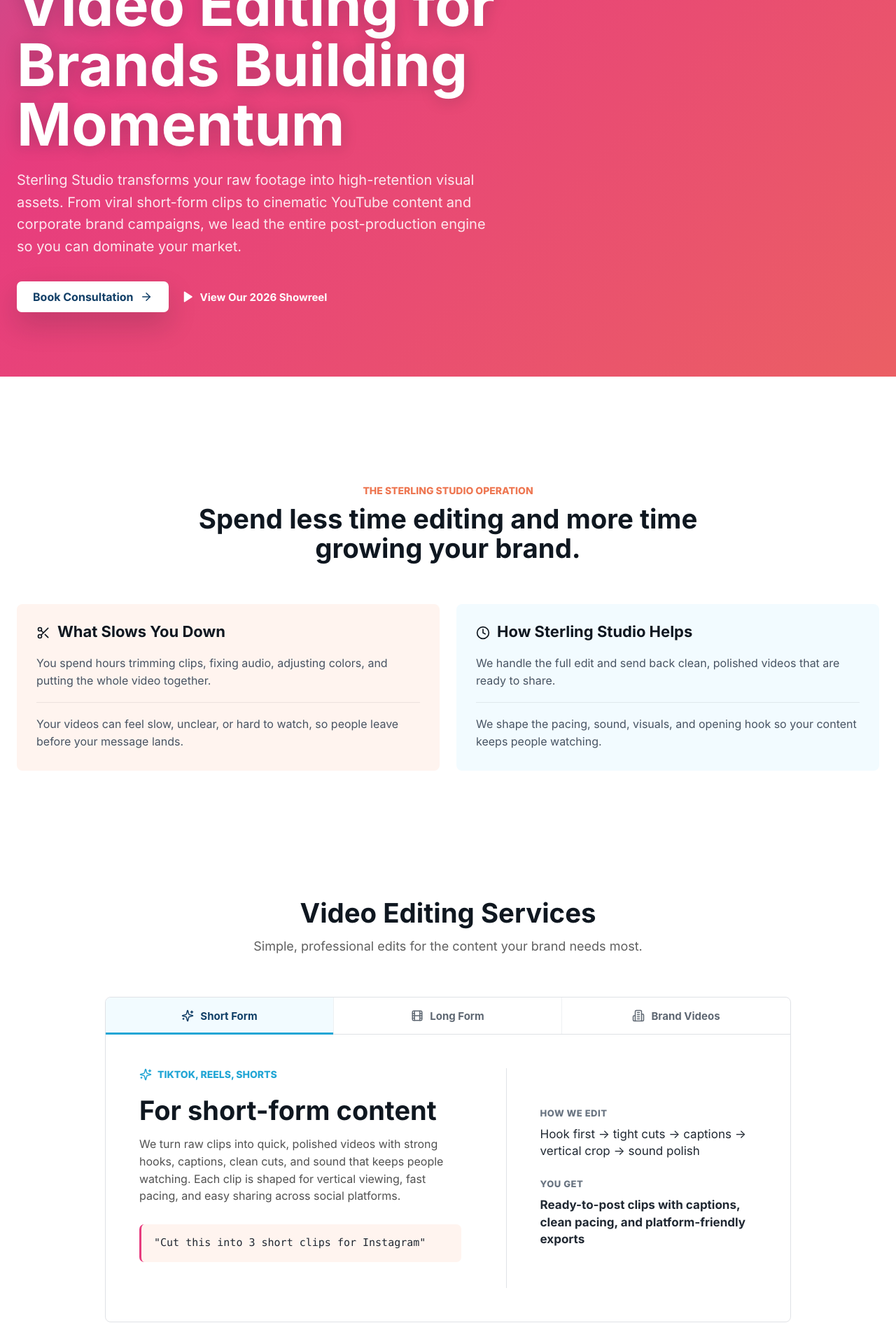
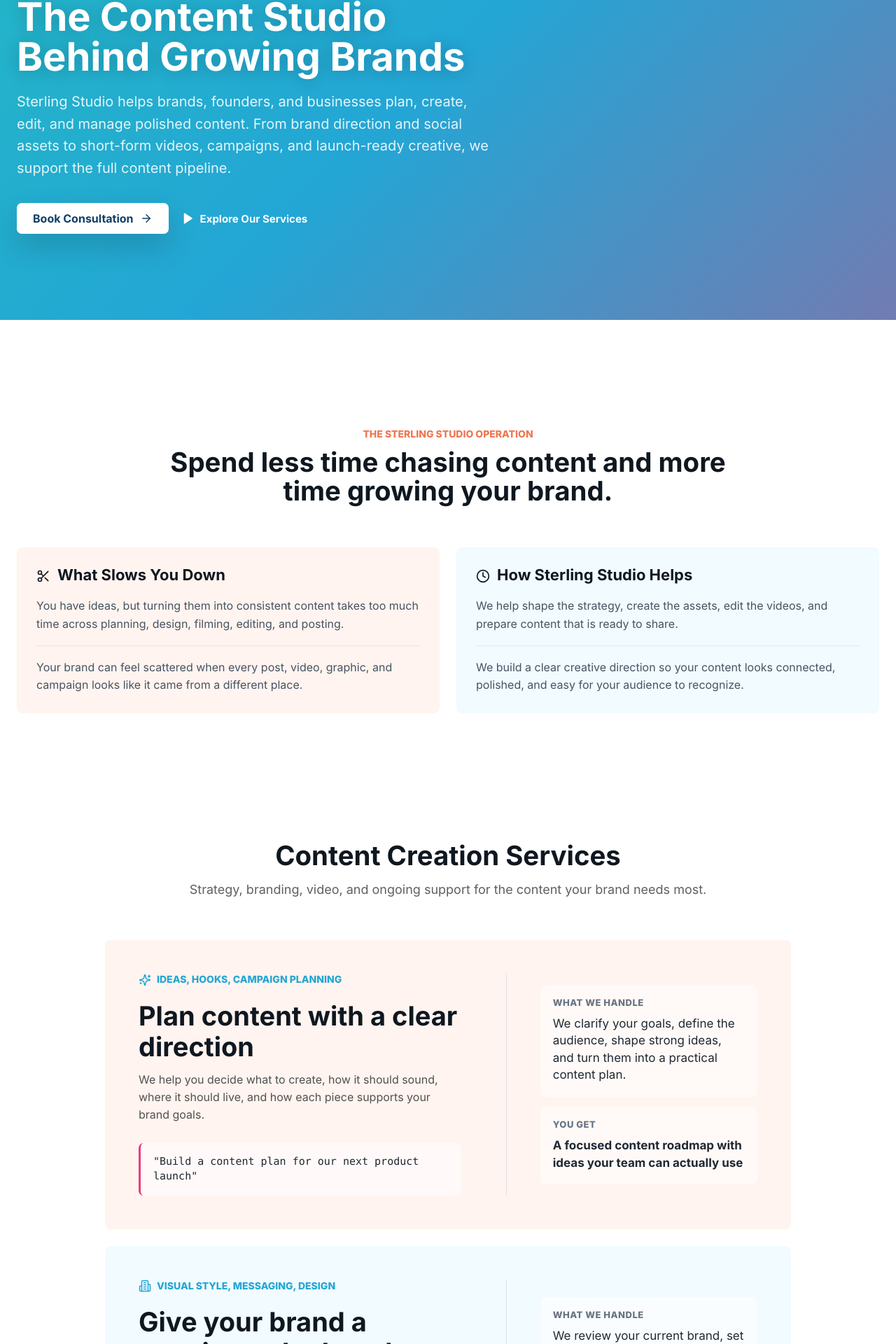
Before and after one commit to Abdullah-Malik/sterling-studio, a Next.js app: page / in a window 1280 px wide. Shown: the part 240-2160 px from the top of the page at 70% size. Built offline with nearby package versions, Linux system fonts and the light colour scheme.

Commit message:
checkpoint

```diff
--- a/app/globals.css
+++ b/app/globals.css
@@ -171,16 +171,16 @@
 
 .nav-cta {
   border-color: var(--magenta);
-  background: #ffffff;
-  color: var(--magenta);
+  background: var(--magenta);
+  color: #ffffff;
   padding: 0 18px;
   box-shadow: 0 12px 24px rgba(231, 60, 126, 0.18);
 }
 
 .nav-cta:hover {
   border-color: #c92263;
-  background: #fff1f7;
-  color: #c92263;
+  background: #c92263;
+  color: #ffffff;
 }
 
 .menu-button {
@@ -213,7 +213,7 @@
     var(--mint)
   );
   background-size: 400% 400%;
-  animation: gradient 15s ease infinite;
+  animation: gradient 9s ease infinite;
   content: "";
 }
 
@@ -250,7 +250,7 @@
 .hero h1 {
   margin: 22px 0 20px;
   max-width: 720px;
-  font-size: clamp(46px, 7vw, 84px);
+  font-size: clamp(34px, 4.4vw, 56px);
   font-weight: 720;
   letter-spacing: 0;
   line-height: 1.02;
@@ -428,19 +428,34 @@
   background: var(--panel);
 }
 
-.service-tabs-card {
-  overflow: hidden;
+.service-stack {
+  display: grid;
+  gap: 24px;
   width: min(100%, 980px);
   margin: 0 auto;
-  border: 1px solid #dfe2e6;
-  border-radius: 8px;
-  background: var(--panel);
 }
 
-.service-tabs {
+.service-window {
   display: grid;
-  grid-template-columns: repeat(3, minmax(0, 1fr));
-  border-bottom: 1px solid #dfe2e6;
+  grid-template-columns: minmax(0, 1fr) minmax(300px, 0.78fr);
+  gap: clamp(28px, 5vw, 72px);
+  overflow: hidden;
+  border: 0;
+  border-radius: 8px;
+  background: #fff4ef;
+  padding: clamp(28px, 4vw, 48px);
+}
+
+.service-window:nth-child(2) {
+  background: #f2fbff;
+}
+
+.service-window:nth-child(3) {
+  background: #fbf4f9;
+}
+
+.service-window:nth-child(4) {
+  background: #effdf8;
 }
 
 .card-icon {
@@ -452,52 +467,6 @@
   border-radius: 8px;
   background: #f2f7f7;
   color: var(--accent-mid);
-}
-
-.service-tab {
-  position: relative;
-  display: inline-flex;
-  align-items: center;
-  justify-content: center;
-  gap: 9px;
-  min-height: 52px;
-  border-right: 1px solid #edf0f2;
-  background: transparent;
-  color: #5f6873;
-  font-size: 15px;
-  font-weight: 750;
-  transition:
-    background 180ms ease,
-    color 180ms ease;
-}
-
-.service-tab:last-child {
-  border-right: 0;
-}
-
-.service-tab:hover,
-.service-tab.active {
-  background: #f2fbff;
-  color: var(--accent-dark);
-}
-
-.service-tab.active::after {
-  position: absolute;
-  right: 0;
-  bottom: -1px;
-  left: 0;
-  height: 3px;
-  background: var(--sky);
-  content: "";
-}
-
-.service-tab-panel {
-  display: grid;
-  grid-template-columns: minmax(0, 1fr) minmax(300px, 0.78fr);
-  gap: clamp(28px, 5vw, 72px);
-  min-height: 410px;
-  padding: clamp(28px, 4vw, 48px);
-  animation: service-panel-in 280ms ease both;
 }
 
 .service-panel-copy {
@@ -541,7 +510,7 @@
   margin-top: 28px;
   border-left: 3px solid var(--magenta);
   border-radius: 7px;
-  background: #fff4ef;
+  background: rgba(255, 255, 255, 0.62);
   color: #202832;
   padding: 16px 18px;
   font-family: ui-monospace, SFMono-Regular, Menlo, Monaco, Consolas,
@@ -553,9 +522,15 @@
 .service-panel-output {
   display: grid;
   align-content: center;
-  gap: 26px;
+  gap: 14px;
   border-left: 1px solid #dfe2e6;
   padding-left: clamp(28px, 4vw, 48px);
+}
+
+.service-panel-output > div {
+  border-radius: 8px;
+  background: rgba(255, 255, 255, 0.56);
+  padding: 18px;
 }
 
 .service-panel-output span {
@@ -583,18 +558,6 @@
   display: block;
 }
 
-@keyframes service-panel-in {
-  from {
-    opacity: 0;
-    transform: translateY(8px);
-  }
-
-  to {
-    opacity: 1;
-    transform: translateY(0);
-  }
-}
-
 .pipeline-section,
 .testimonial-section {
   padding: 112px 0;
@@ -615,7 +578,7 @@
   bottom: 14px;
   left: 50%;
   width: 2px;
-  background: var(--ink);
+  background: var(--muted);
   content: "";
   transform: translateX(-50%);
 }
@@ -858,9 +821,8 @@
     grid-template-columns: repeat(2, minmax(0, 1fr));
   }
 
-  .service-tab-panel {
+  .service-window {
     grid-template-columns: 1fr;
-    min-height: 560px;
   }
 
   .service-panel-output {
@@ -1000,7 +962,7 @@
   }
 
   .hero h1 {
-    font-size: clamp(42px, 15vw, 64px);
+    font-size: clamp(32px, 10vw, 46px);
   }
 
   .hero-actions {
@@ -1021,33 +983,7 @@
     grid-template-columns: 1fr;
   }
 
-  .service-tabs {
-    grid-template-columns: 1fr;
-  }
-
-  .service-tab {
-    justify-content: flex-start;
-    min-height: 48px;
-    border-right: 0;
-    border-bottom: 1px solid #edf0f2;
-    padding: 0 18px;
-  }
-
-  .service-tab:last-child {
-    border-bottom: 0;
-  }
-
-  .service-tab.active::after {
-    top: 0;
-    right: auto;
-    bottom: 0;
-    left: 0;
-    width: 3px;
-    height: auto;
-  }
-
-  .service-tab-panel {
-    min-height: 0;
+  .service-window {
     padding: 24px;
   }
 
--- a/app/layout.tsx
+++ b/app/layout.tsx
@@ -2,9 +2,9 @@
 import "./globals.css";
 
 export const metadata: Metadata = {
-  title: "Sterling Studio | Premium Video Post-Production",
+  title: "Sterling Studio | Content Creation, Branding & Video",
   description:
-    "Sterling Studio transforms raw footage into high-retention visual assets for creators, companies, entrepreneurs, and corporate brands.",
+    "Sterling Studio helps growing brands plan, create, edit, and manage polished content across branding, video, and social platforms.",
 };
 
 export default function RootLayout({
--- a/app/page.tsx
+++ b/app/page.tsx
@@ -13,92 +13,103 @@
   Rocket,
   Scissors,
   Sparkles,
-  UploadCloud,
   X,
 } from "lucide-react";
-import { useEffect, useState } from "react";
+import { useState } from "react";
 
 const bottlenecks = [
   {
     pain:
-      "You spend hours trimming clips, fixing audio, adjusting colors, and putting the whole video together.",
+      "You have ideas, but turning them into consistent content takes too much time across planning, design, filming, editing, and posting.",
     solution:
-      "We handle the full edit and send back clean, polished videos that are ready to share.",
+      "We help shape the strategy, create the assets, edit the videos, and prepare content that is ready to share.",
   },
   {
     pain:
-      "Your videos can feel slow, unclear, or hard to watch, so people leave before your message lands.",
+      "Your brand can feel scattered when every post, video, graphic, and campaign looks like it came from a different place.",
     solution:
-      "We shape the pacing, sound, visuals, and opening hook so your content keeps people watching.",
+      "We build a clear creative direction so your content looks connected, polished, and easy for your audience to recognize.",
   },
 ];
 
 const services = [
   {
-    title: "Short-Form Videos",
-    tabLabel: "Short Form",
-    format: "TikTok, Reels, Shorts",
-    heading: "For short-form content",
+    title: "Content Strategy",
+    format: "Ideas, Hooks, Campaign Planning",
+    heading: "Plan content with a clear direction",
     description:
-      "We turn raw clips into quick, polished videos with strong hooks, captions, clean cuts, and sound that keeps people watching. Each clip is shaped for vertical viewing, fast pacing, and easy sharing across social platforms.",
-    example: '"Cut this into 3 short clips for Instagram"',
-    process: "Hook first -> tight cuts -> captions -> vertical crop -> sound polish",
-    result: "Ready-to-post clips with captions, clean pacing, and platform-friendly exports",
+      "We help you decide what to create, how it should sound, where it should live, and how each piece supports your brand goals.",
+    example: '"Build a content plan for our next product launch"',
+    process:
+      "We clarify your goals, define the audience, shape strong ideas, and turn them into a practical content plan.",
+    result: "A focused content roadmap with ideas your team can actually use",
     icon: Sparkles,
   },
   {
-    title: "Long-Form Videos",
-    tabLabel: "Long Form",
-    format: "YouTube & Podcasts",
-    heading: "For YouTube and podcasts",
+    title: "Branding & Creative Direction",
+    format: "Visual Style, Messaging, Design",
+    heading: "Give your brand a consistent look and voice",
     description:
-      "We clean up your footage, remove slow moments, improve the flow, and add visuals that make longer videos easier to watch.",
-    example: '"Edit this podcast into a clear YouTube episode"',
-    process: "Clean audio -> remove pauses -> add B-roll -> final polish",
-    result: "A complete long-form video that feels clear and professional",
+      "We shape the look, feel, tone, and creative direction behind your content so every asset feels like it belongs to the same brand.",
+    example: '"Help our content look more polished and consistent"',
+    process:
+      "We review your current brand, set the visual direction, refine the messaging, and define the style for your assets.",
+    result: "Clear creative guidance for videos, graphics, posts, and campaigns",
+    icon: Building2,
+  },
+  {
+    title: "Video Production & Editing",
+    format: "Short Form, Long Form, Ads",
+    heading: "Create videos that feel sharp and easy to watch",
+    description:
+      "We edit short-form videos, long-form content, ads, demos, and brand stories with clean pacing, captions, sound, and platform-ready exports.",
+    example: '"Turn this footage into polished content for our channels"',
+    process:
+      "We review the footage, build the edit, add captions and sound, then prepare final exports for the right platforms.",
+    result: "Professional videos ready for social, websites, ads, or sales",
     icon: Film,
   },
   {
-    title: "Brand & Business Videos",
-    tabLabel: "Brand Videos",
-    format: "Demos, Ads, Testimonials",
-    heading: "For business and brand content",
+    title: "Brand Content Management",
+    format: "Ongoing Content Support",
+    heading: "Keep your brand content moving",
     description:
-      "We edit demos, ads, testimonials, and company videos so your message is easy to understand and your brand looks sharp.",
-    example: '"Make this customer story feel polished and credible"',
-    process: "Find the story -> clean the edit -> add brand assets -> export",
-    result: "A polished business video ready for your site, ads, or sales team",
-    icon: Building2,
+      "We help manage the content flow from idea to delivery, keeping your brand supplied with polished assets without making your team chase every detail.",
+    example: '"Help us keep content moving every month"',
+    process:
+      "We plan the calendar, organize asset needs, coordinate production, and keep content moving toward delivery.",
+    result: "A steady content workflow with fewer bottlenecks and clearer output",
+    icon: Layers,
   },
 ];
 
 const pipeline = [
   {
     step: "01",
-    title: "Drop Your Raw Assets",
+    title: "Discovery & Strategy",
     description:
-      "Upload unedited footage, voiceovers, and custom assets to a secure cloud folder, Frame.io, or Google Drive workspace.",
-    icon: UploadCloud,
+      "We learn about your brand, audience, goals, current content, and what you want your content to accomplish.",
+    icon: MessageSquare,
   },
   {
     step: "02",
-    title: "Creative Blueprint & Post-Production",
+    title: "Creative Planning",
     description:
-      "We review your brand guidelines, establish pacing, then manage audio cleanup, color grading, narrative cuts, and B-roll placement.",
+      "We map out content ideas, hooks, scripts, visual direction, brand assets, and the best formats for each platform.",
     icon: Layers,
   },
   {
     step: "03",
-    title: "Frame-by-Frame Feedback",
+    title: "Production & Editing",
     description:
-      "Receive a high-definition draft link and leave exact timestamped revision notes directly on the video timeline.",
-    icon: MessageSquare,
+      "We create the visuals, edit the videos, design supporting assets, refine the details, and keep everything aligned with your brand.",
+    icon: Clapperboard,
   },
   {
     step: "04",
-    title: "Final Asset Delivery",
+    title: "Delivery & Launch",
     description:
-      "Your optimized video file is rendered with final thumbnail and platform specs, ready to publish and drive conversions.",
+      "You receive platform-ready content with the right exports, captions, thumbnails, and guidance to publish with confidence.",
     icon: Rocket,
   },
 ];
@@ -106,13 +117,13 @@
 const testimonials = [
   {
     quote:
-      "I used to spend late nights editing instead of planning new videos. Sterling Studio made the process easier and helped our videos feel sharper and more consistent.",
+      "Sterling Studio helped us turn scattered ideas into a clear content plan. Our posts, videos, and brand visuals finally feel consistent.",
     author: "David Thorne",
-    role: "Tech Entrepreneur & YouTube Creator",
+    role: "Founder & Creator",
   },
   {
     quote:
-      "Our product demos and customer stories look much more polished now. The team is fast, easy to work with, and understands how to make business videos clear.",
+      "We needed more than editing. Sterling helped us shape our content, polish our brand visuals, and keep a steady flow of assets moving.",
     author: "Elena Rostova",
     role: "Head of Marketing at SyncFlow Software",
   },
@@ -120,17 +131,6 @@
 
 export default function Home() {
   const [menuOpen, setMenuOpen] = useState(false);
-  const [activeServiceIndex, setActiveServiceIndex] = useState(0);
-  const activeService = services[activeServiceIndex];
-  const ActiveServiceIcon = activeService.icon;
-
-  useEffect(() => {
-    const timer = window.setInterval(() => {
-      setActiveServiceIndex((index) => (index + 1) % services.length);
-    }, 1000);
-
-    return () => window.clearInterval(timer);
-  }, []);
 
   return (
     <main>
@@ -149,8 +149,8 @@
             <a className="nav-link" href="#services" onClick={() => setMenuOpen(false)}>
               Services
             </a>
-            <a className="nav-link" href="#portfolio" onClick={() => setMenuOpen(false)}>
-              Our Portfolio
+            <a className="nav-link" href="#process" onClick={() => setMenuOpen(false)}>
+              Process
             </a>
             <a className="nav-link" href="#about" onClick={() => setMenuOpen(false)}>
               About Us
@@ -179,23 +179,23 @@
         <div className="hero-inner">
           <div className="info-badge">
             <Clapperboard size={17} />
-            Premium Post-Production Studio
+            Content, Branding & Video Studio
           </div>
-          <h1>Video Editing for Brands Building Momentum</h1>
+          <h1>The Content Studio Behind Growing Brands</h1>
           <p>
-            Sterling Studio transforms your raw footage into high-retention
-            visual assets. From viral short-form clips to cinematic YouTube
-            content and corporate brand campaigns, we lead the entire
-            post-production engine so you can dominate your market.
+            Sterling Studio helps brands, founders, and businesses plan,
+            create, edit, and manage polished content. From brand direction and
+            social assets to short-form videos, campaigns, and launch-ready
+            creative, we support the full content pipeline.
           </p>
           <div className="hero-actions">
             <a className="button button-dark primary-button" href="#trial">
               Book Consultation
               <ArrowRight size={18} />
             </a>
-            <a className="showreel-link" href="#portfolio">
+            <a className="showreel-link" href="#services">
               <Play size={18} fill="currentColor" />
-              View Our 2026 Showreel
+              Explore Our Services
             </a>
           </div>
         </div>
@@ -204,7 +204,7 @@
       <section className="bottleneck-section section" id="about">
         <div className="section-heading split-heading">
           <span>The Sterling Studio Operation</span>
-          <h2>Spend less time editing and more time growing your brand.</h2>
+          <h2>Spend less time chasing content and more time growing your brand.</h2>
         </div>
 
         <div className="comparison-grid">
@@ -231,76 +231,52 @@
 
       <section className="services-section section" id="services">
         <div className="section-heading">
-          <h2>Video Editing Services</h2>
-          <p>Simple, professional edits for the content your brand needs most.</p>
+          <h2>Content Creation Services</h2>
+          <p>Strategy, branding, video, and ongoing support for the content your brand needs most.</p>
         </div>
 
-        <div className="service-tabs-card">
-          <div className="service-tabs" role="tablist" aria-label="Video editing service types">
-            {services.map((service, index) => {
+        <div className="service-stack" aria-label="Video editing service types">
+          {services.map((service) => {
             const Icon = service.icon;
-              const isActive = activeServiceIndex === index;
 
             return (
-                <button
-                  aria-controls="service-tab-panel"
-                  aria-selected={isActive}
-                  className={["service-tab", isActive ? "active" : ""]
-                    .filter(Boolean)
-                    .join(" ")}
-                  id={`service-tab-${index}`}
-                  key={service.title}
-                  onClick={() => setActiveServiceIndex(index)}
-                  role="tab"
-                  type="button"
-                >
-                  <Icon size={18} />
-                  <span>{service.tabLabel}</span>
-                </button>
-              );
-            })}
-          </div>
-
-          <div
-            aria-labelledby={`service-tab-${activeServiceIndex}`}
-            className="service-tab-panel"
-            id="service-tab-panel"
-            key={activeService.title}
-            role="tabpanel"
-          >
+              <article className="service-window" key={service.title}>
                 <div className="service-panel-copy">
                   <div className="service-panel-kicker">
-                <ActiveServiceIcon size={18} />
-                <span>{activeService.format}</span>
+                    <Icon size={18} />
+                    <span>{service.format}</span>
                   </div>
-              <h3>{activeService.heading}</h3>
-              <p>{activeService.description}</p>
-              <div className="service-prompt">{activeService.example}</div>
+                  <h3>{service.heading}</h3>
+                  <p>{service.description}</p>
+                  <div className="service-prompt">{service.example}</div>
                 </div>
 
                 <div className="service-panel-output">
                   <div>
-                <span>How we edit</span>
-                <p>{activeService.process}</p>
+                    <span>What we handle</span>
+                    <p>{service.process}</p>
                   </div>
                   <div>
                     <span>You get</span>
-                <strong>{activeService.result}</strong>
+                    <strong>{service.result}</strong>
                   </div>
                 </div>
-          </div>
+              </article>
+            );
+          })}
         </div>
       </section>
 
-      <section className="pipeline-section section">
+      <section className="pipeline-section section" id="process">
         <div className="section-heading">
-          <h2>The Frictionless 4-Step Video Pipeline</h2>
-          <p>Built to reduce outsourcing anxiety around speed, security, and review clarity.</p>
+          <h2>The 4-Step Content Growth Pipeline</h2>
+          <p>Built to take your brand from scattered ideas to polished, ready-to-share content.</p>
         </div>
 
         <div className="pipeline-grid">
           {pipeline.map((item) => {
             const Icon = item.icon;
+
             return (
               <article className="pipeline-card" key={item.step}>
                 <span className="step-number">{item.step}</span>
@@ -337,13 +313,13 @@
       <section className="closing-section" id="trial">
         <div className="section closing-layout">
           <div>
-            <h2>Ready to reclaim your time and scale your video presence?</h2>
+            <h2>Ready to create content your audience remembers?</h2>
           </div>
           <div className="closing-copy">
             <p>
-              Book a quick consultation and tell us what you need edited. We
-              will review your footage, suggest the best approach, and show you
-              how Sterling Studio can help.
+              Book a quick consultation and tell us what you want to create. We
+              will review your goals, map the right content workflow, and show
+              how Sterling Studio can support your brand.
             </p>
             <a className="button button-dark closing-button" href="mailto:hello@sterlingstudio.com">
               Book Consultation
@@ -358,22 +334,22 @@
           <div>
             <h2>Sterling Studio</h2>
             <p>
-              Premium post-production for creators, companies, entrepreneurs,
-              and personal brands.
+              Content creation, branding, and video support for growing brands,
+              founders, businesses, and creative teams.
             </p>
           </div>
           <div>
             <h3>Studio Navigation</h3>
             <a href="/">Home</a>
-            <a href="#services">Premium Services</a>
-            <a href="#portfolio">Video Portfolio</a>
-            <a href="#about">Meet the Editors</a>
-            <a href="#trial">Start a Trial</a>
+            <a href="#services">Services</a>
+            <a href="#process">Process</a>
+            <a href="#about">About the Studio</a>
+            <a href="#trial">Book Consultation</a>
           </div>
           <div>
             <h3>Legal & Media</h3>
             <a href="#privacy">Privacy Statement</a>
-            <a href="#terms">Terms of Post-Production</a>
+            <a href="#terms">Terms of Service</a>
             <a href="#rights">Media Release & Usage Rights</a>
           </div>
           <div>
@@ -382,11 +358,11 @@
             <a href="#youtube">YouTube</a>
             <a href="#social">TikTok / Instagram</a>
             <form className="newsletter-form">
-              <label htmlFor="newsletter">Weekly Breakdown</label>
+              <label htmlFor="newsletter">Creative Notes</label>
               <input
                 id="newsletter"
                 type="email"
-                placeholder="Get our weekly breakdown of high-retention video hooks. Zero fluff."
+                placeholder="Get ideas on content, branding, and video. Zero fluff."
               />
             </form>
           </div>
```
Lines whose indentation alone changed are shown as unchanged.
